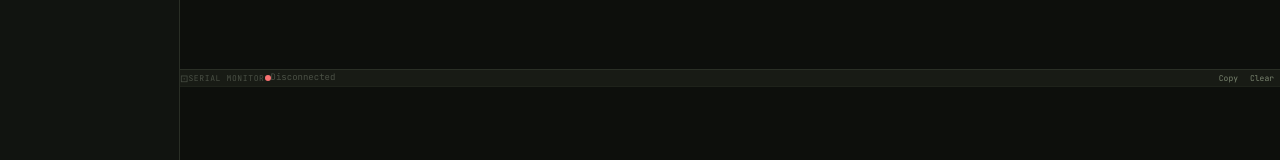
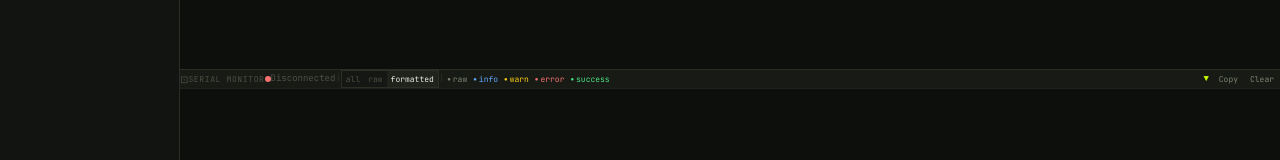
Before and after one commit to abrasha0/macropad-webui, a React (Vite) app: page / in a window 1280 px wide. Shown: the part 371-531 px from the top of the page. Built offline with nearby package versions, Linux system fonts and the light colour scheme.

Commit message:
fix: serial monitor tweaks and added filters

```diff
--- a/src/components/layout/SerialMonitor.tsx
+++ b/src/components/layout/SerialMonitor.tsx
@@ -1,4 +1,4 @@
-import { useCallback } from "react";
+import { useCallback, useState, useMemo } from "react";
 import { useDevice } from "../../hooks/useDevice";
 import { useAutoScroll } from "../../hooks/useAutoScroll";
 
@@ -27,6 +27,8 @@ const LEVEL_COLORS: Record<string, string> = {
 };
 
 const LOG_FONT_SIZE = 8;
+const LOG_LEVELS = ["raw", "info", "warn", "error", "success"] as const;
+type LogLevel = (typeof LOG_LEVELS)[number];
 
 function LogLine({
   log,
@@ -67,13 +69,47 @@ function LogLine({
 
 export default function SerialMonitor() {
   const { serialLogs, clearLogs, isConnected } = useDevice();
-  const { containerRef, isAtBottom, handleScroll, scrollToBottom } =
-    useAutoScroll([serialLogs.length]);
+  const {
+    containerRef,
+    handleScroll,
+    scrollToBottom,
+    autoScrollEnabled,
+    setAutoScrollEnabled,
+  } = useAutoScroll([serialLogs.length]);
+
+  const [logTypeFilter, setLogTypeFilter] = useState<
+    "all" | "raw" | "formatted"
+  >("formatted");
+  const [levelFilters, setLevelFilters] = useState<Set<LogLevel>>(
+    new Set(LOG_LEVELS)
+  );
+
+  const filteredLogs = useMemo(
+    () =>
+      serialLogs.filter((log) => {
+        if (logTypeFilter === "raw" && log.level !== "raw") return false;
+        if (logTypeFilter === "formatted" && log.level === "raw") return false;
+        if (log.level && !LOG_LEVELS.includes(log.level as LogLevel))
+          return true;
+        if (!levelFilters.has(log.level as LogLevel)) return false;
+        return true;
+      }),
+    [serialLogs, logTypeFilter, levelFilters]
+  );
+
+  const toggleLevel = useCallback((level: LogLevel) => {
+    setLevelFilters((prev) => {
+      const next = new Set(prev);
+      if (next.has(level)) next.delete(level);
+      else next.add(level);
+      return next;
+    });
+  }, []);
 
   const copyLogs = useCallback(() => {
-    const text = serialLogs.map((l) => `${l.time} ${l.message}`).join("\n");
+    const text = filteredLogs.map((l) => `${l.time} ${l.message}`).join("\n");
     navigator.clipboard.writeText(text);
-  }, [serialLogs]);
+  }, [filteredLogs]);
 
   return (
     <div
@@ -90,9 +126,10 @@ export default function SerialMonitor() {
         style={{
           display: "flex",
           alignItems: "center",
-          justifyContent: "space-between",
+          gap: "var(--space-1)",
           padding: "var(--space-1) var(--space-3)",
           borderBottom: "1px solid var(--border-subtle)",
+          overflow: "hidden",
         }}
       >
         <div
@@ -100,6 +137,8 @@ export default function SerialMonitor() {
             display: "flex",
             alignItems: "center",
             gap: "var(--space-2)",
+            flexShrink: 0,
+            marginRight: "var(--space-3)",
           }}
         >
           <span style={{ fontSize: 10, color: "var(--text-muted)" }}>⊡</span>
@@ -127,7 +166,131 @@ export default function SerialMonitor() {
             {isConnected ? "COM3: 115200" : "Disconnected"}
           </span>
         </div>
-        <div style={{ display: "flex", gap: "var(--space-2)" }}>
+
+        <span style={{ fontSize: 9, color: "var(--border)", flexShrink: 0 }}>|</span>
+
+        <div
+          style={{
+            display: "flex",
+            alignItems: "center",
+            gap: "var(--space-2)",
+            flex: 1,
+            minWidth: 0,
+          }}
+        >
+          <div
+            style={{
+              display: "flex",
+              background: "var(--bg-input)",
+              border: "1px solid var(--border)",
+              borderRadius: "var(--radius-sm)",
+              overflow: "hidden",
+              flexShrink: 0,
+            }}
+          >
+            {(["all", "raw", "formatted"] as const).map((opt) => (
+              <button
+                key={opt}
+                onClick={() => setLogTypeFilter(opt)}
+                style={{
+                  padding: "2px 4px",
+                  border: "none",
+                  cursor: "pointer",
+                  fontSize: 8,
+                  fontFamily: "inherit",
+                  background:
+                    logTypeFilter === opt
+                      ? "var(--bg-surface-2)"
+                      : "transparent",
+                  color:
+                    logTypeFilter === opt
+                      ? "var(--text-primary)"
+                      : "var(--text-muted)",
+                }}
+              >
+                {opt}
+              </button>
+            ))}
+          </div>
+
+          <span style={{ fontSize: 9, color: "var(--border)", flexShrink: 0 }}>
+            |
+          </span>
+
+          <div
+            style={{
+              display: "flex",
+              alignItems: "center",
+              gap: "var(--space-1)",
+              flexWrap: "nowrap",
+              overflow: "hidden",
+            }}
+          >
+            {LOG_LEVELS.map((level) => {
+              const active = levelFilters.has(level);
+              return (
+                <button
+                  key={level}
+                  onClick={() => toggleLevel(level)}
+                  style={{
+                    display: "flex",
+                    alignItems: "center",
+                    gap: 2,
+                    background: "transparent",
+                    border: "none",
+                    cursor: "pointer",
+                    padding: "2px 3px",
+                    borderRadius: "var(--radius-sm)",
+                    fontSize: 8,
+                    fontFamily: "inherit",
+                    color: active
+                      ? LEVEL_COLORS[level] || "var(--text-primary)"
+                      : "var(--text-muted)",
+                    opacity: active ? 1 : 0.45,
+                    flexShrink: 0,
+                  }}
+                >
+                  <span style={{ fontSize: 6, lineHeight: 1 }}>●</span>
+                  {level}
+                </button>
+              );
+            })}
+          </div>
+        </div>
+
+        <div
+          style={{
+            display: "flex",
+            alignItems: "center",
+            gap: "var(--space-1)",
+            flexShrink: 0,
+          }}
+        >
+          <button
+            onClick={() => {
+              if (autoScrollEnabled) {
+                setAutoScrollEnabled(false);
+              } else {
+                setAutoScrollEnabled(true);
+                scrollToBottom();
+              }
+            }}
+            title={autoScrollEnabled ? "Autoscroll ON" : "Autoscroll OFF"}
+            style={{
+              background: "transparent",
+              border: "none",
+              cursor: "pointer",
+              fontSize: 9,
+              fontFamily: "inherit",
+              color: autoScrollEnabled
+                ? "var(--accent)"
+                : "var(--text-muted)",
+              padding: "2px 4px",
+              borderRadius: "var(--radius-sm)",
+            }}
+          >
+            ▼
+          </button>
           <button
             onClick={copyLogs}
             style={{
@@ -181,7 +344,7 @@ export default function SerialMonitor() {
           padding: "var(--space-1) var(--space-3)",
         }}
       >
-        {serialLogs.map((log, i) => (
+        {filteredLogs.map((log, i) => (
           <LogLine key={i} log={log} />
         ))}
       </div>
--- a/src/hooks/useAutoScroll.js
+++ b/src/hooks/useAutoScroll.js
@@ -3,6 +3,7 @@ import { useRef, useCallback, useState, useEffect } from "react";
 export function useAutoScroll(deps = []) {
   const containerRef = useRef(null);
   const [isAtBottom, setIsAtBottom] = useState(true);
+  const [autoScrollEnabled, setAutoScrollEnabled] = useState(true);
 
   const checkAtBottom = useCallback(() => {
     const el = containerRef.current;
@@ -14,6 +15,7 @@ export function useAutoScroll(deps = []) {
   const handleScroll = useCallback(() => {
     const atBottom = checkAtBottom();
     setIsAtBottom(atBottom);
+    setAutoScrollEnabled(atBottom);
   }, [checkAtBottom]);
 
   const scrollToBottom = useCallback(() => {
@@ -23,10 +25,10 @@ export function useAutoScroll(deps = []) {
   }, []);
 
   useEffect(() => {
-    if (isAtBottom) {
+    if (autoScrollEnabled) {
       scrollToBottom();
     }
   }, deps); // eslint-disable-line react-hooks/exhaustive-deps
 
-  return { containerRef, isAtBottom, handleScroll, scrollToBottom };
+  return { containerRef, isAtBottom, handleScroll, scrollToBottom, autoScrollEnabled, setAutoScrollEnabled };
 }
```
